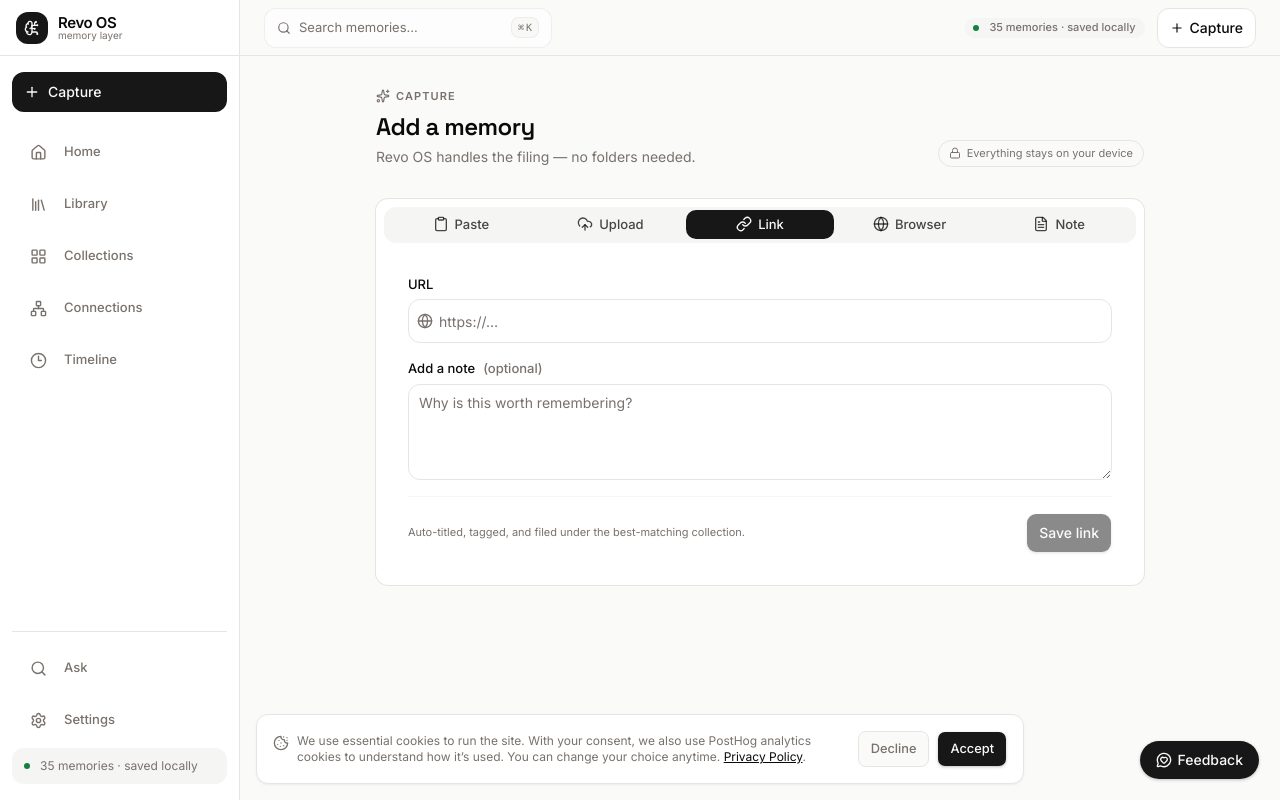
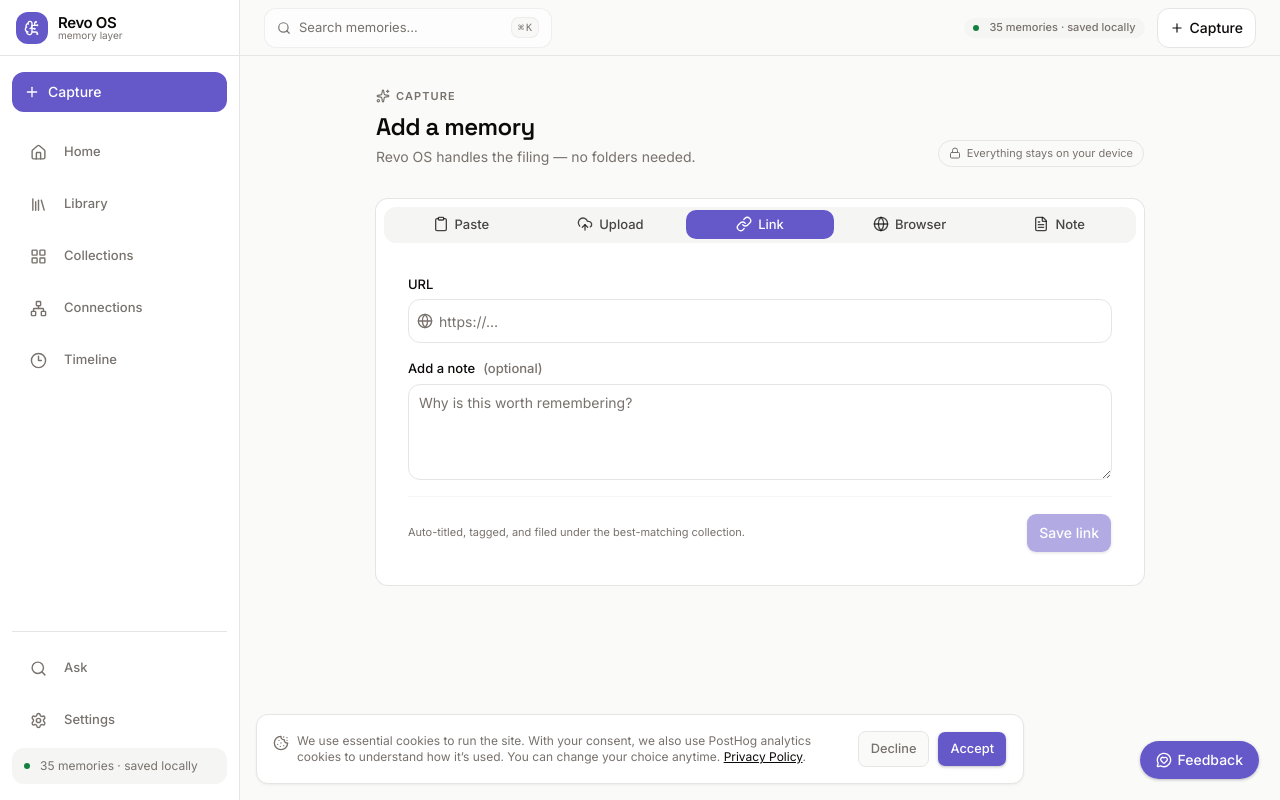
Before and after one commit to dev-ctrlworks/revo-os, a Next.js app: page /capture in a window 1280 px wide. Built offline with nearby package versions, Linux system fonts and the light colour scheme; no server answers.

Commit message:
theme: restore aurora violet accent across tokens, graph, covers

```diff
--- a/src/app/globals.css
+++ b/src/app/globals.css
@@ -55,15 +55,15 @@
 }
 
 :root {
-  /* RevoOS palette — warm "ink" monochrome, light-only, premium-minimal. */
+  /* RevoOS palette — aurora accent on calm, premium neutral surfaces. */
   --background: #fafaf9;
   --foreground: #0c0a09;
   --card: #ffffff;
   --card-foreground: #0c0a09;
   --popover: #ffffff;
   --popover-foreground: #0c0a09;
-  --primary: #171717;
-  --primary-foreground: #fafaf9;
+  --primary: #6558c8;
+  --primary-foreground: #ffffff;
   --secondary: #f5f5f4;
   --secondary-foreground: #1c1917;
   --muted: #f5f5f4;
@@ -74,36 +74,36 @@
   --success: #15803d;
   --border: #e7e5e4;
   --input: #e7e5e4;
-  --ring: #78716c;
-  --chart-1: #171717;
-  --chart-2: #57534e;
+  --ring: #6558c8;
+  --chart-1: #6558c8;
+  --chart-2: #78716c;
   --chart-3: #a8a29e;
   --chart-4: #d6d3d1;
-  --chart-5: #78716c;
+  --chart-5: #57534e;
   --radius: 0.625rem;
   --sidebar: #ffffff;
   --sidebar-foreground: #0c0a09;
-  --sidebar-primary: #171717;
-  --sidebar-primary-foreground: #fafaf9;
+  --sidebar-primary: #6558c8;
+  --sidebar-primary-foreground: #ffffff;
   --sidebar-accent: #f5f5f4;
   --sidebar-accent-foreground: #1c1917;
   --sidebar-border: #e7e5e4;
-  --sidebar-ring: #78716c;
+  --sidebar-ring: #6558c8;
 
   /* Legacy brand aliases, retained so existing utility classes keep resolving.
-     Repointed to the monochrome ink ramp. */
-  --aurora-1: #171717;
-  --aurora-2: #171717;
-  --aurora-3: #78716c;
-  --aurora-4: #a8a29e;
-  --aurora-ink: #0c0a09;
+     Repointed to the aurora violet ramp. */
+  --aurora-1: #8b7fe0;
+  --aurora-2: #6558c8;
+  --aurora-3: #5b4fc0;
+  --aurora-4: #a99ef0;
+  --aurora-ink: #5548b0;
 }
 
-/* Keep the brand ink legible on dark surfaces (landing). */
+/* Keep the aurora violet legible on dark surfaces (landing). */
 .dark {
-  --aurora-1: #fafaf9;
-  --aurora-2: #fafaf9;
-  --aurora-ink: #fafaf9;
+  --aurora-1: oklch(0.7 0.18 292);
+  --aurora-2: oklch(0.72 0.18 292);
+  --aurora-ink: oklch(0.82 0.14 292);
 }
 
 @layer base {
--- a/src/components/graph/graph-canvas.tsx
+++ b/src/components/graph/graph-canvas.tsx
@@ -200,7 +200,7 @@ export function GraphCanvas({
             markerHeight="5"
             orient="auto-start-reverse"
           >
-            <path d="M 0 0 L 10 5 L 0 10 z" fill="#292524" />
+            <path d="M 0 0 L 10 5 L 0 10 z" fill="#6558c8" />
           </marker>
         </defs>
 
@@ -221,7 +221,7 @@ export function GraphCanvas({
                 y1={from.y}
                 x2={to.x}
                 y2={to.y}
-                stroke={isSelected ? "#171717" : meta.color}
+                stroke={isSelected ? "#6558c8" : meta.color}
                 strokeWidth={isSelected ? meta.width + 1.4 : meta.width}
                 strokeOpacity={active ? (isSelected ? 0.95 : 0.5) : 0.08}
                 strokeDasharray={meta.dashed ? "4 5" : undefined}
@@ -270,7 +270,7 @@ export function GraphCanvas({
                   cx={(from.x + to.x) / 2}
                   cy={(from.y + to.y) / 2}
                   r={2.4}
-                  fill="#171717"
+                  fill="#6558c8"
                   opacity={active ? 0.85 : 0.1}
                   className="pointer-events-none transition-opacity duration-200"
                 />
--- a/src/lib/graph.ts
+++ b/src/lib/graph.ts
@@ -146,7 +146,7 @@ export const RELATION_META: Record<
   },
   discovered: {
     label: "RevoOS discovered",
-    color: "#171717",
+    color: "#6558c8",
     dashed: true,
     width: 1.3,
     description: "An AI-inferred connection across topics",
--- a/src/lib/memory-preview.ts
+++ b/src/lib/memory-preview.ts
@@ -1,14 +1,14 @@
 import type { Memory, MemoryType } from "./types";
 
 const coverPalettes: Record<MemoryType, readonly [string, string]> = {
-  screenshot: ["#292524", "#44403c"],
-  note: ["#44403c", "#57534e"],
-  document: ["#1c1917", "#292524"],
-  link: ["#57534e", "#78716c"],
-  image: ["#3f3a37", "#6b6560"],
-  discussion: ["#33302d", "#57534e"],
-  email: ["#211f1d", "#3f3a37"],
-  archive: ["#44403c", "#6b6560"],
+  screenshot: ["#8b7fe0", "#6558c8"],
+  note: ["#a99ef0", "#8b7fe0"],
+  document: ["#5b4fc0", "#6558c8"],
+  link: ["#6558c8", "#8b7fe0"],
+  image: ["#7c6ee0", "#5b4fc0"],
+  discussion: ["#6a5fce", "#8b7fe0"],
+  email: ["#4f46b5", "#6558c8"],
+  archive: ["#57534e", "#78716c"],
 };
 
 const coverEmoji: Record<MemoryType, string> = {
```
